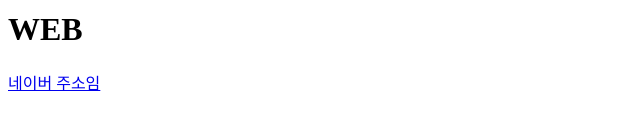
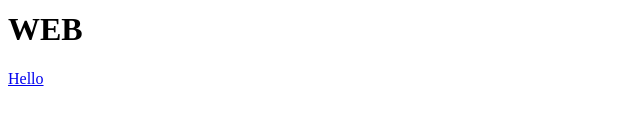
Before and after one commit to eac-xii/hyung-ah, a plain HTML site: page index.html in a window 1280 px wide. Shown: the part 144-274 px from the top of the page, 0-640 px from the left. Drawn offline with Linux system fonts and the light colour scheme.

Commit message:
master_1.0

```diff
--- a/index.html
+++ b/index.html
@@ -18,6 +18,6 @@
             </li>
         </ol>
         <H1>WEB</H1>
-        <P><a href="https://www.naver.com">네이버 주소임</a></P>
+        <P><a href="https://www.naver.com">Hello</a></P>
     </body>
 </html>
```
